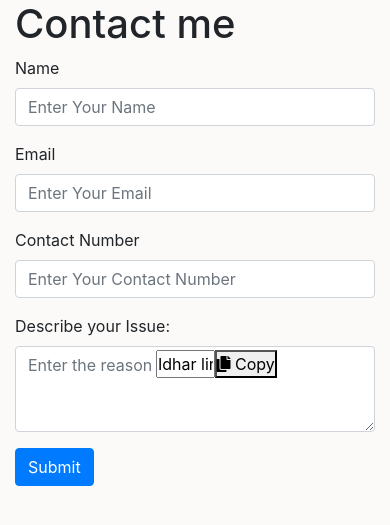
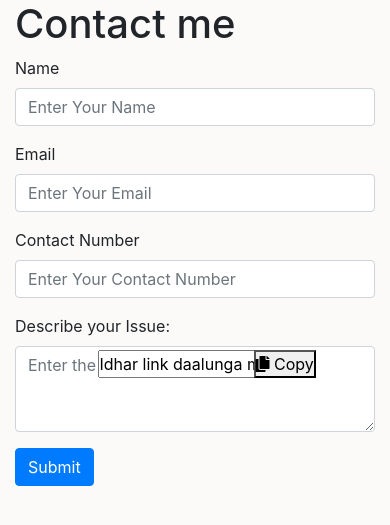
Before and after one commit to AnubhavMadhav/J.A.R.V.I.S, a Django app: page /contact in a window 390 px wide. Shown: the part 72-597 px from the top of the page. Run offline with Django 3.2, Linux system fonts and the light colour scheme; the visitor is signed in with stand-in values (Sample User, id 1); some libraries are stand-ins or nearby versions.

Commit message:
Responsiveness for AR Link

```diff
--- a/static/css/base.css
+++ b/static/css/base.css
@@ -40,3 +40,19 @@ a:hover {
     top: 50%;
     left: 55%;
 }
+
+@media (max-width: 991px) {
+    .link {
+        position: fixed;
+        /* or absolute */
+        top: 50%;
+        left: 25%;
+        width: 45%;
+    }
+    .link2 {
+        position: fixed;
+        /* or absolute */
+        top: 50%;
+        left: 65%;
+    }
+}
```
